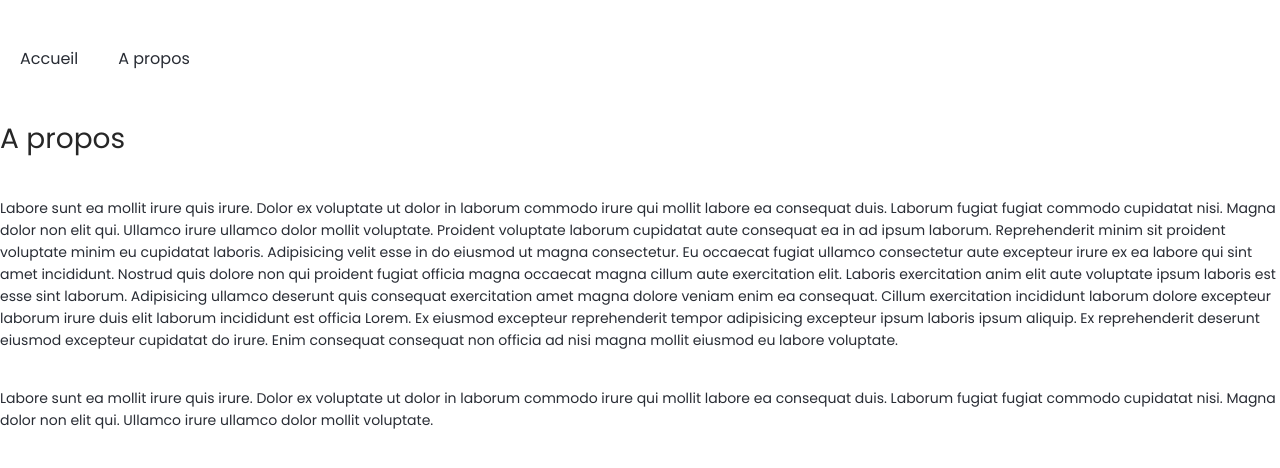
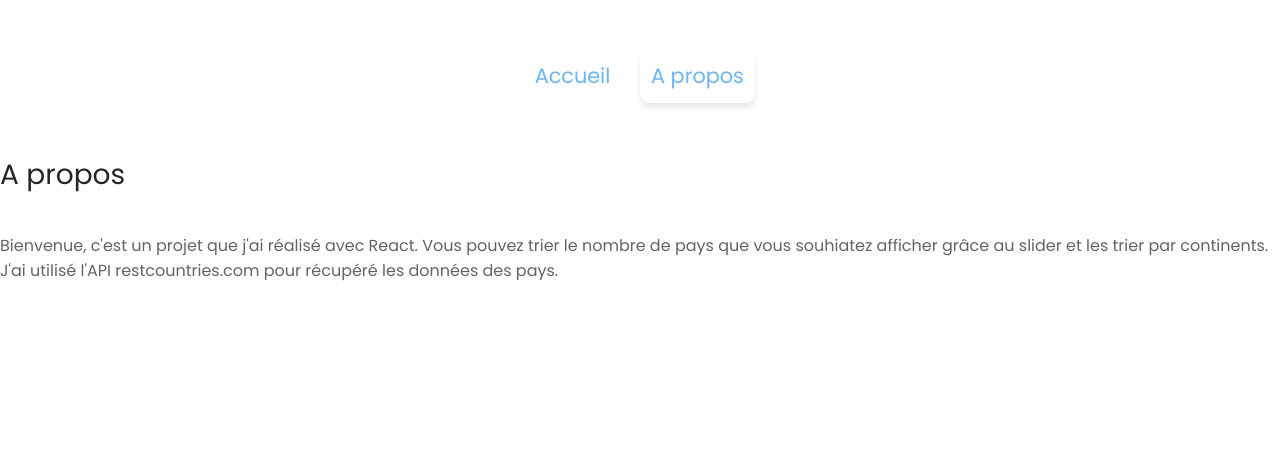
Before and after one commit to kevinkotcherga/react-app-countries, a React (Create React App) app: page /a-propos in a window 1280 px wide. Shown: the top 468 px of the page. Built offline with nearby package versions, Linux system fonts and the light colour scheme.

Commit message:
✨feat(style) modification du style home

```diff
--- a/src/App.js
+++ b/src/App.js
@@ -1,18 +1,17 @@
 import React from 'react';
-import { BrowserRouter as Router, Routes, Route } from 'react-router-dom';
+import { BrowserRouter, Routes, Route } from 'react-router-dom';
 import About from './pages/About';
 import Home from './pages/Home';
-import NotFound from './pages/NotFound';
 
 const App = () => {
   return (
-    <Router>
+    <BrowserRouter>
       <Routes>
         <Route exact path="/" element={<Home/>} />
         <Route exact path="/a-propos" element={<About/>} />
-        <Route path="*" element={<NotFound/>}/>
+        <Route path="*" element={<Home/>}/>
       </Routes>
-    </Router>
+    </BrowserRouter>
   );
 };
 
--- a/src/components/Navigation.js
+++ b/src/components/Navigation.js
@@ -4,12 +4,18 @@ import { NavLink } from 'react-router-dom'
 const Navigation = () => {
   return (
     <div className='navigation'>
-      <NavLink exact to="/">
-        Accueil
-      </NavLink>
-      <NavLink exact to="a-propos">
-        A propos
-      </NavLink>
+      <nav>
+        <ul>
+          <NavLink to="/"
+          className={(nav) => (nav.isActive ? "nav-active" : "")}>
+            <li>Accueil</li>
+          </NavLink>
+          <NavLink to="/a-propos"
+          className={(nav) => (nav.isActive ? "nav-active" : "")}>
+            <li>A propos</li>
+          </NavLink>
+        </ul>
+      </nav>
     </div>
   );
 };
--- a/src/pages/About.js
+++ b/src/pages/About.js
@@ -9,11 +9,9 @@ const About = () => {
       <Logo />
       <h1>A propos</h1>
       <br />
-      <p>Labore sunt ea mollit irure quis irure. Dolor ex voluptate ut dolor in laborum commodo irure qui mollit labore ea consequat duis. Laborum fugiat fugiat commodo cupidatat nisi. Magna dolor non elit qui. Ullamco irure ullamco dolor mollit voluptate. Proident voluptate laborum cupidatat aute consequat ea in ad ipsum laborum. Reprehenderit minim sit proident voluptate minim eu cupidatat laboris. Adipisicing velit esse in do eiusmod ut magna consectetur. Eu occaecat fugiat ullamco consectetur aute excepteur irure ex ea labore qui sint amet incididunt.
-
-      Nostrud quis dolore non qui proident fugiat officia magna occaecat magna cillum aute exercitation elit. Laboris exercitation anim elit aute voluptate ipsum laboris est esse sint laborum. Adipisicing ullamco deserunt quis consequat exercitation amet magna dolore veniam enim ea consequat. Cillum exercitation incididunt laborum dolore excepteur laborum irure duis elit laborum incididunt est officia Lorem. Ex eiusmod excepteur reprehenderit tempor adipisicing excepteur ipsum laboris ipsum aliquip. Ex reprehenderit deserunt eiusmod excepteur cupidatat do irure. Enim consequat consequat non officia ad nisi magna mollit eiusmod eu labore voluptate.</p>
-      <br />
-      <p>Labore sunt ea mollit irure quis irure. Dolor ex voluptate ut dolor in laborum commodo irure qui mollit labore ea consequat duis. Laborum fugiat fugiat commodo cupidatat nisi. Magna dolor non elit qui. Ullamco irure ullamco dolor mollit voluptate.</p>
+      <p>Bienvenue, c'est un projet que j'ai réalisé avec React. Vous pouvez trier le nombre de pays que vous souhiatez afficher grâce au slider et
+        les trier par continents. J'ai utilisé l'API restcountries.com pour récupéré les données des pays.
+      </p>
     </div>
   );
 };
--- a/src/styles/_settings.scss
+++ b/src/styles/_settings.scss
@@ -2,10 +2,12 @@
 
 $font-1: "Poppins", sans-serif;
 
-$color-1: #61dafb;
-$color-2: #ffffff;
-$color-3: #282c34;
+$color-1: #67B6FF;
+$color-2: #212040;
+$color-3: rgb(100, 100, 100);
+$black: #060d2c;
 $color-4: rgb(32, 35, 42);
+$white: rgb(255, 255, 255);
 
 * {
   box-sizing: border-box;
@@ -17,7 +19,7 @@ body {
   max-width: 1296px;
   font-family: $font-1;
   color: $color-3;
-  background-color: $color-2;
+  background-color: $white;
 }
 li {
   list-style-type: none;
@@ -30,3 +32,6 @@ a {
 a:visited {
   color: $color-3;
 }
+p {
+  font-size: 1rem;
+}
--- a/src/styles/components/_card.scss
+++ b/src/styles/components/_card.scss
@@ -34,7 +34,7 @@
       }
     }
     ul {
-      color: $color-2;
+      color: $color-1;
       padding-top: 5px;
       display: grid;
       height: 100%;
--- a/src/styles/components/_countries.scss
+++ b/src/styles/components/_countries.scss
@@ -4,8 +4,8 @@
     grid-template-columns: 20% 80%;
     padding: 8px;
     border-radius: 15px;
-    background: $color-2;
-    color: #1879e7;
+    background: $white;
+    color: $black;
     box-shadow: 0 5px 5px rgba(51, 51, 51, 0.1);
 
     ul {
--- a/src/styles/components/_navigation.scss
+++ b/src/styles/components/_navigation.scss
@@ -1,24 +1,43 @@
 .navigation {
-  margin: 26px 0;
-  display: flex;
+  nav {
 
-  a {
-    margin: 10px;
-    padding: 10px;
-    border-radius: 4px;
-    position: relative;
-    font-size: 1rem;
-  }
-  .nav-active {
-    &::after {
-      content: "";
-      width: 85%;
-      height: 5px;
-      background: $color-1;
-      position: absolute;
-      bottom: 1px;
-      left: 50%;
-      transform: translateX(-50%);
+    top: 16px;
+    left: 16px;
+    font-size: 1.3rem;
+    margin: 0 auto;
+    width: 250px;
+    margin-top: 50px;
+    margin-bottom: 50px;
+
+    ul {
+      display: flex;
+
+      a {
+        text-decoration: none;
+        color: $color-1;
+        border-radius: 10px;
+        width: 200px;
+        text-align: center;
+        padding: 10px;
+        margin-right: 10px;
+
+        &:visited {
+          text-decoration: none;
+          color: $black;
+        }
+        &:hover {
+          color: $color-1;
+          box-shadow: 0 5px 5px rgba(51, 51, 51, 0.3);
+        }
+      }
+      a.nav-active {
+        background: $white;
+        box-shadow: 0 5px 5px rgba(51, 51, 51, 0.1);
+
+        &:hover {
+          background: $white;
+        }
+      }
     }
   }
 }
```
